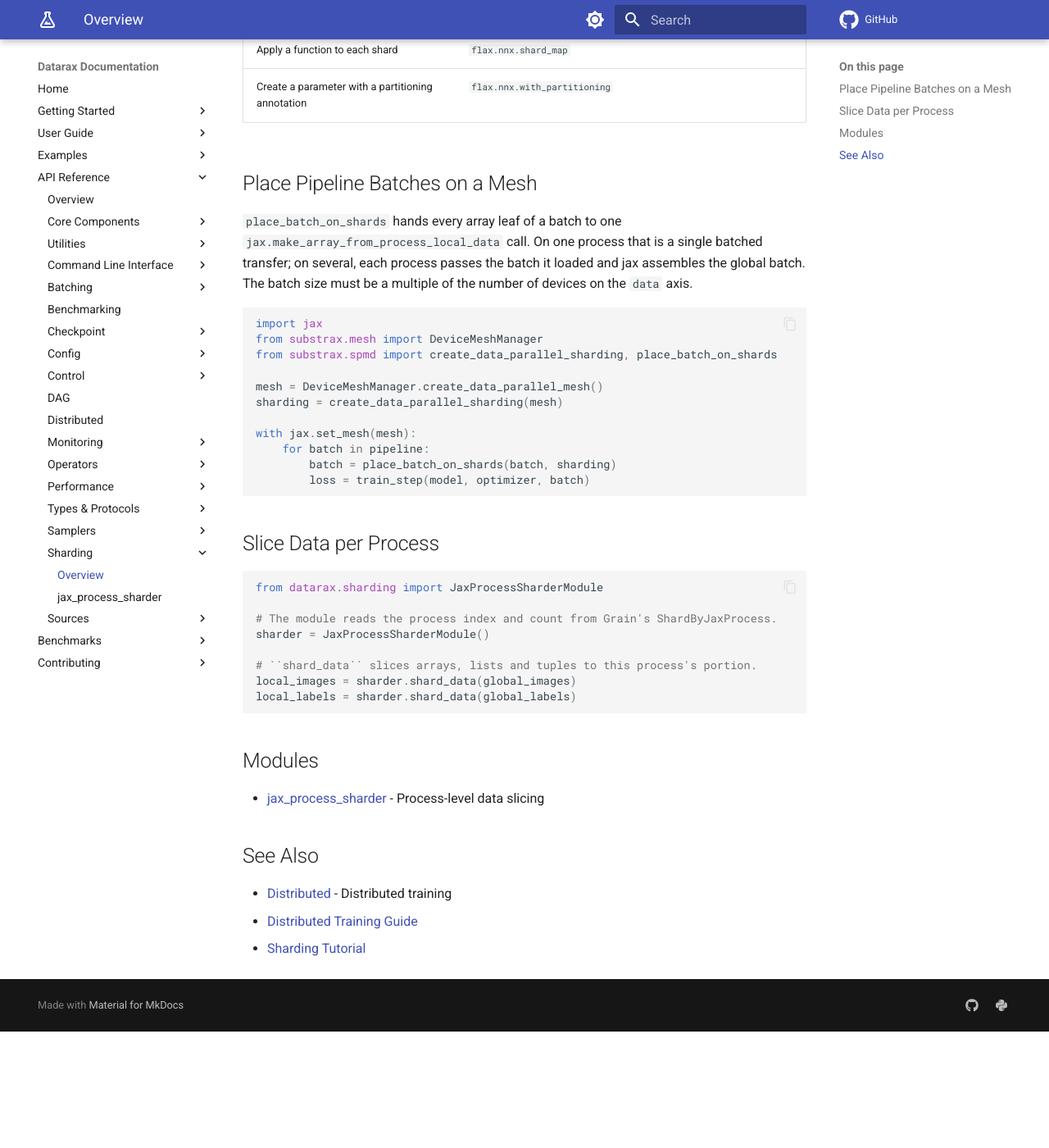
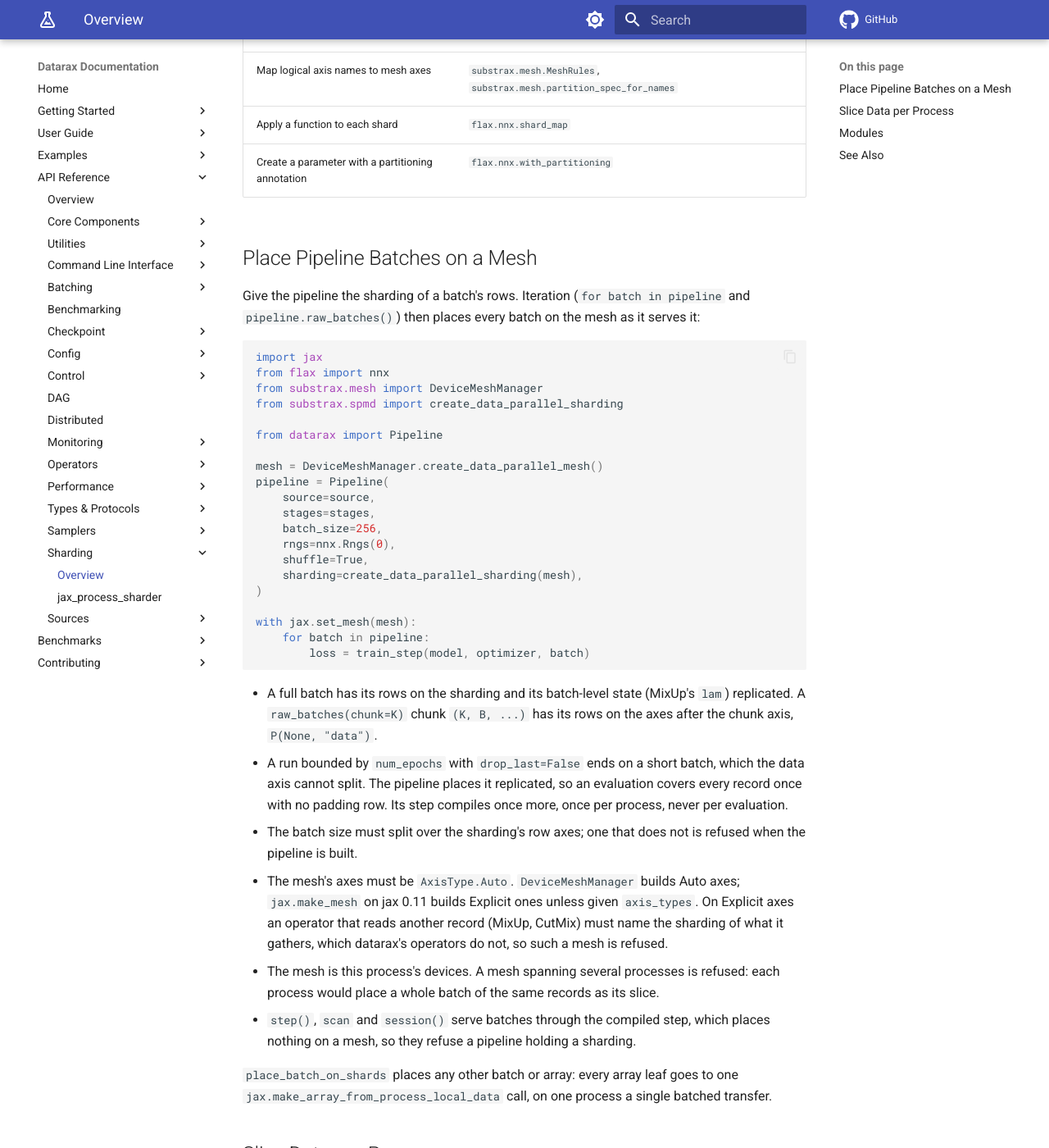
Before and after one commit to avitai/datarax, an MkDocs documentation site: the page built from docs/sharding/index.md, in a window 1280 px wide and 1400 px high, scrolled down 538 px. Shown: the whole window at 82% size. Built offline with MkDocs 1.6.1 and Material for MkDocs 9.7.7, drawn with Linux system fonts in a browser that asks for light colours; comment, search, counter and statistics services are not loaded; before the commit the page ends 1796 px from its top, so only the background shows below that; some of the changed text lies outside the part shown.

Commit message:
docs: placing a pipeline's batches on a mesh, and scanning raw_batches chunks
The sharding page shows Pipeline(..., sharding=...) in place of placing
each batch by hand, and states the rules: full batches on the rows with
batch-level state replicated, chunks on P(None, ...), a bounded run's
short final batch replicated (no padding, one more compile per process),
a batch size that must split, Auto axes only, this process's devices
only, and step/scan/session refusing a sharding. The distributed training
guide points pipeline users to it. The DAG page shows a scan over
raw_batches(chunk=K) chunks plus one call per single batch, which covers
every record of an evaluation once.

````diff
--- a/docs/sharding/index.md
+++ b/docs/sharding/index.md
@@ -1,37 +1,67 @@
 # Sharding
 
-Datarax slices data for the current JAX process. Placing batches on a device mesh, naming mesh
-axes and partitioning parameters come from substrax and Flax NNX.
+Datarax slices data for the current JAX process, and a pipeline given a `sharding` places its
+batches on that data mesh. Building meshes, naming mesh axes, placing other arrays and
+partitioning parameters come from substrax and Flax NNX.
 
 | Need | API |
 |------|-----|
 | Slice records for the current JAX process | `datarax.sharding.JaxProcessSharderModule` |
 | A data-parallel mesh and its batch sharding | `substrax.mesh.DeviceMeshManager`, `substrax.spmd.create_data_parallel_sharding` |
-| Place a batch on the mesh | `substrax.spmd.place_batch_on_shards` |
+| Place a pipeline's batches on the mesh | `Pipeline(..., sharding=create_data_parallel_sharding(mesh))` |
+| Place another batch or array on the mesh | `substrax.spmd.place_batch_on_shards` |
 | Map logical axis names to mesh axes | `substrax.mesh.MeshRules`, `substrax.mesh.partition_spec_for_names` |
 | Apply a function to each shard | `flax.nnx.shard_map` |
 | Create a parameter with a partitioning annotation | `flax.nnx.with_partitioning` |
 
 ## Place Pipeline Batches on a Mesh
 
-`place_batch_on_shards` hands every array leaf of a batch to one
-`jax.make_array_from_process_local_data` call. On one process that is a single batched
-transfer; on several, each process passes the batch it loaded and jax assembles the global
-batch. The batch size must be a multiple of the number of devices on the `data` axis.
+Give the pipeline the sharding of a batch's rows. Iteration (`for batch in pipeline` and
+`pipeline.raw_batches()`) then places every batch on the mesh as it serves it:
 
 ```python
 import jax
+from flax import nnx
 from substrax.mesh import DeviceMeshManager
-from substrax.spmd import create_data_parallel_sharding, place_batch_on_shards
+from substrax.spmd import create_data_parallel_sharding
+
+from datarax import Pipeline
 
 mesh = DeviceMeshManager.create_data_parallel_mesh()
-sharding = create_data_parallel_sharding(mesh)
+pipeline = Pipeline(
+    source=source,
+    stages=stages,
+    batch_size=256,
+    rngs=nnx.Rngs(0),
+    shuffle=True,
+    sharding=create_data_parallel_sharding(mesh),
+)
 
 with jax.set_mesh(mesh):
     for batch in pipeline:
-        batch = place_batch_on_shards(batch, sharding)
         loss = train_step(model, optimizer, batch)
 ```
+
+- A full batch has its rows on the sharding and its batch-level state (MixUp's `lam`)
+  replicated. A `raw_batches(chunk=K)` chunk `(K, B, ...)` has its rows on the axes after the
+  chunk axis, `P(None, "data")`.
+- A run bounded by `num_epochs` with `drop_last=False` ends on a short batch, which the data
+  axis cannot split. The pipeline places it replicated, so an evaluation covers every record
+  once with no padding row. Its step compiles once more, once per process, never per
+  evaluation.
+- The batch size must split over the sharding's row axes; one that does not is refused when the
+  pipeline is built.
+- The mesh's axes must be `AxisType.Auto`. `DeviceMeshManager` builds Auto axes; `jax.make_mesh`
+  on jax 0.11 builds Explicit ones unless given `axis_types`. On Explicit axes an operator that
+  reads another record (MixUp, CutMix) must name the sharding of what it gathers, which
+  datarax's operators do not, so such a mesh is refused.
+- The mesh is this process's devices. A mesh spanning several processes is refused: each
+  process would place a whole batch of the same records as its slice.
+- `step()`, `scan` and `session()` serve batches through the compiled step, which places nothing
+  on a mesh, so they refuse a pipeline holding a sharding.
+
+`place_batch_on_shards` places any other batch or array: every array leaf goes to one
+`jax.make_array_from_process_local_data` call, on one process a single batched transfer.
 
 ## Slice Data per Process
 
````
Also changed, not shown: docs/dag/index.md (+28 -0 lines), docs/user_guide/distributed_training.md (+7 -2 lines).
